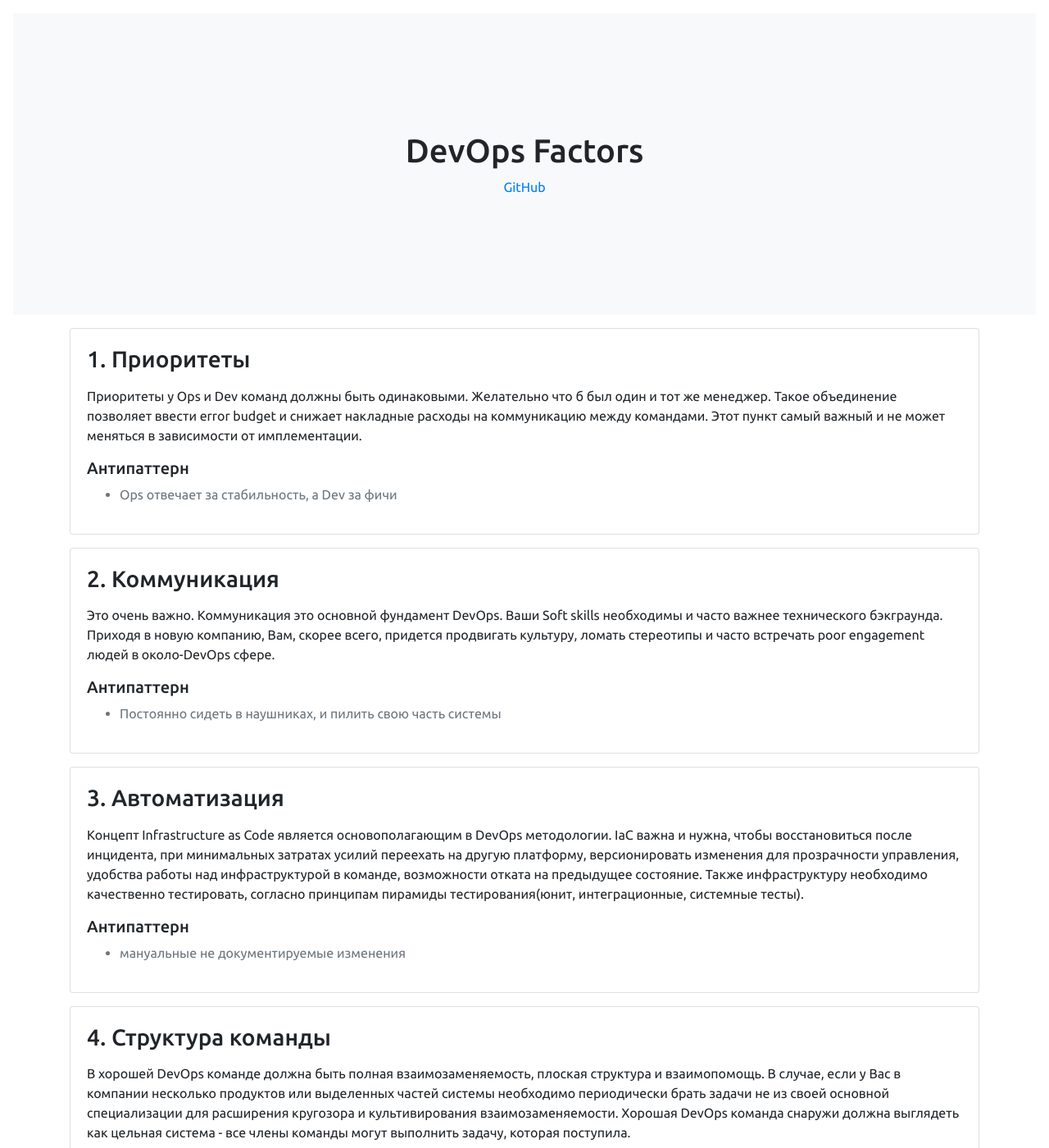
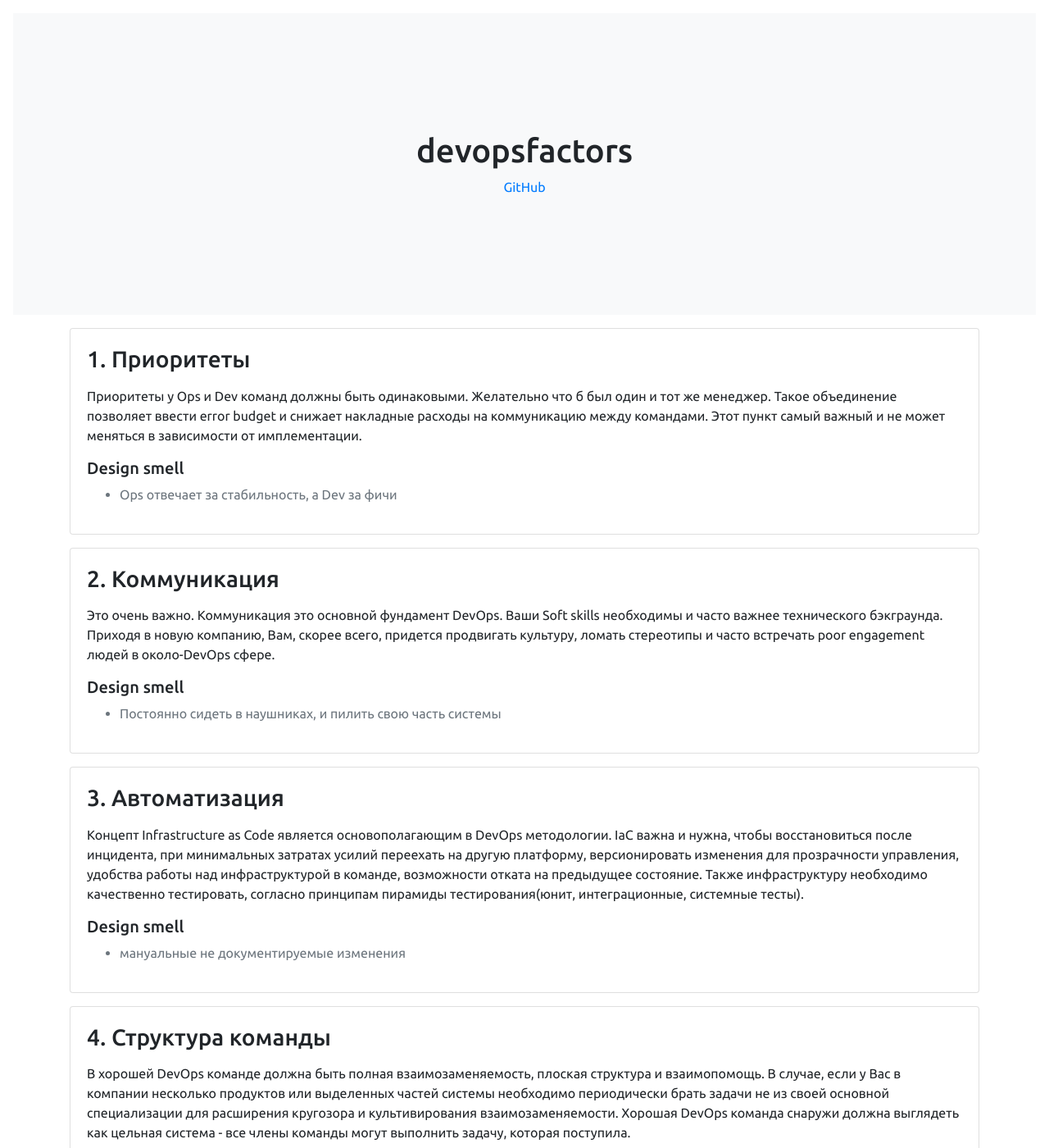
Before and after one commit to devopsfactors/devopsfactors, a Jekyll site: the page built from docs/index.html, in a window 1280 px wide and 1400 px high. Shown: the whole window at 82% size. Built offline with Jekyll 4.4.1, drawn with Linux system fonts in a browser that asks for light colours; some of the changed text lies outside the part shown.

Commit message:
Translate to English

```diff
--- a/docs/_config.yml
+++ b/docs/_config.yml
@@ -1,10 +1,10 @@
 source: "."
 encoding: UTF-8
 
-title: "Методика построения правильной DevOps культуры - DevOps Factors"
+title: "DevOps Factors: Methodology for building proper DevOps culture"
 description: >
-  12 паттернов, которыми мы руководствуемся в работе DevOps - о приоритетах, о коммуникации, о автоматизации,
-  о структуре команды, о шаринге опыта, о механизмах мониторинга, о Continious Integration и другое
+  12 patterns for DevOps culture - about priorities, communication, automation, the structure of the team,
+  sharing experience, monitoring mechanisms, Continious Integration, etc.
 
 collections:
   factors:
--- a/docs/_includes/footer.html
+++ b/docs/_includes/footer.html
@@ -1,5 +1,5 @@
 <footer class="footer">
     <div class="container">
-        <a href="https://github.com/Mykolaichenko/devopsfactors" title="Mykolaichenko/devopsfactors">GitHub</a>
+        <a href="https://github.com/devopsfactors/devopsfactors" title="devopsfactors/devopsfactors">GitHub</a>
     </div>
 </footer>
--- a/docs/_includes/intro.html
+++ b/docs/_includes/intro.html
@@ -1,8 +1,8 @@
 <div class="intro position-relative overflow-hidden p-3 p-md-5 m-md-3 text-center bg-light">
     <div class="col-md-5 p-lg-5 mx-auto my-5">
-        <h1>DevOps Factors</h1>
+        <h1>devopsfactors</h1>
         <div>
-            <a href="https://github.com/Mykolaichenko/devopsfactors" title="Mykolaichenko/devopsfactors">GitHub</a>
+            <a href="https://github.com/devopsfactors/devopsfactors" title="devopsfactors/devopsfactors">GitHub</a>
         </div>
     </div>
 </div>
--- a/docs/index.html
+++ b/docs/index.html
@@ -16,7 +16,7 @@ layout: main
 
             <div>
                 {% if factor.anti_pattern %}
-                <h5>Антипаттерн</h5>
+                <h5>Design smell</h5>
                 <ul class="text-muted">
                     {% for ap in factor.anti_pattern %}
                     <li>{{ ap }}</li>
```
Also changed, not shown: README.md.
